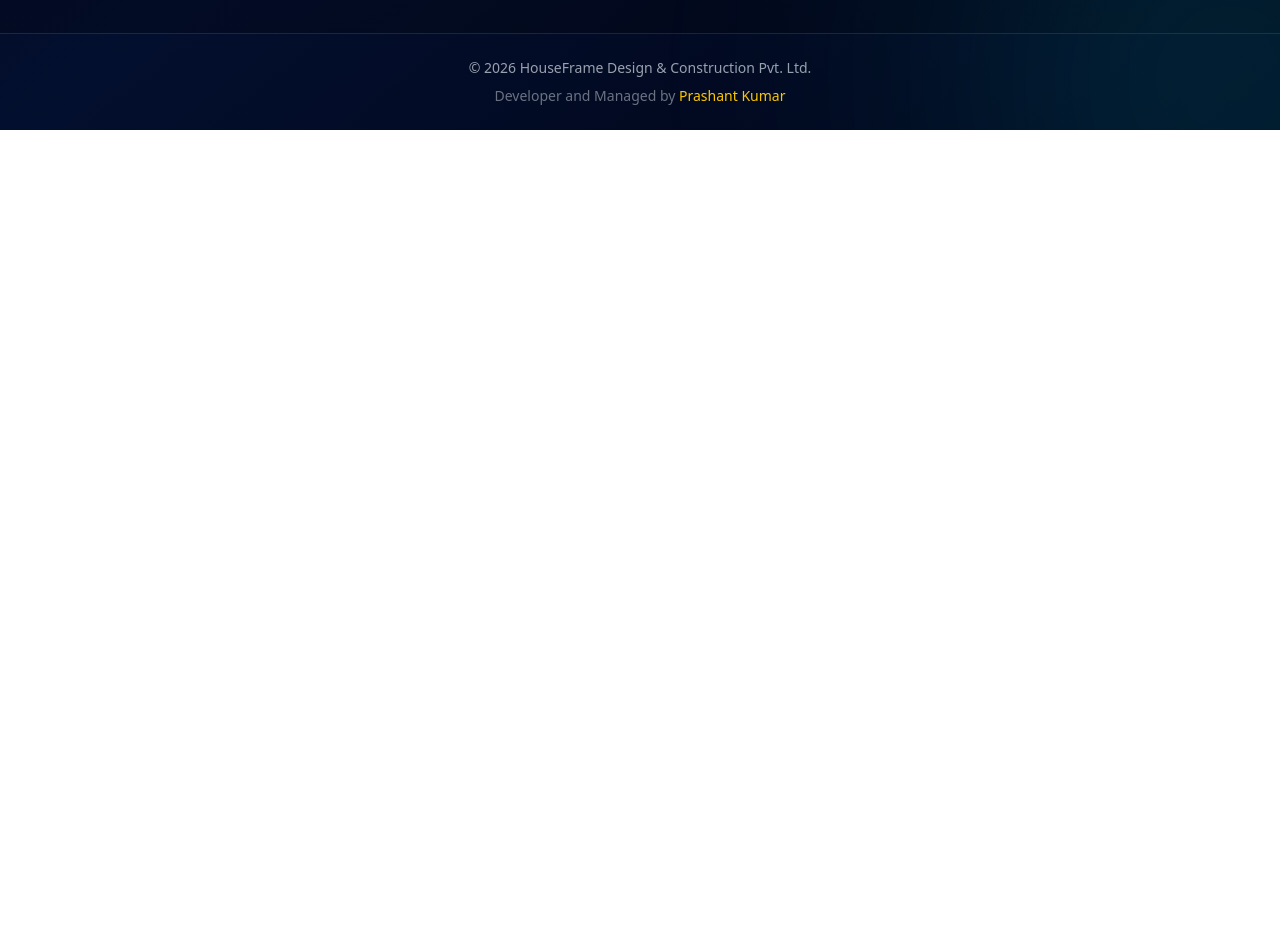
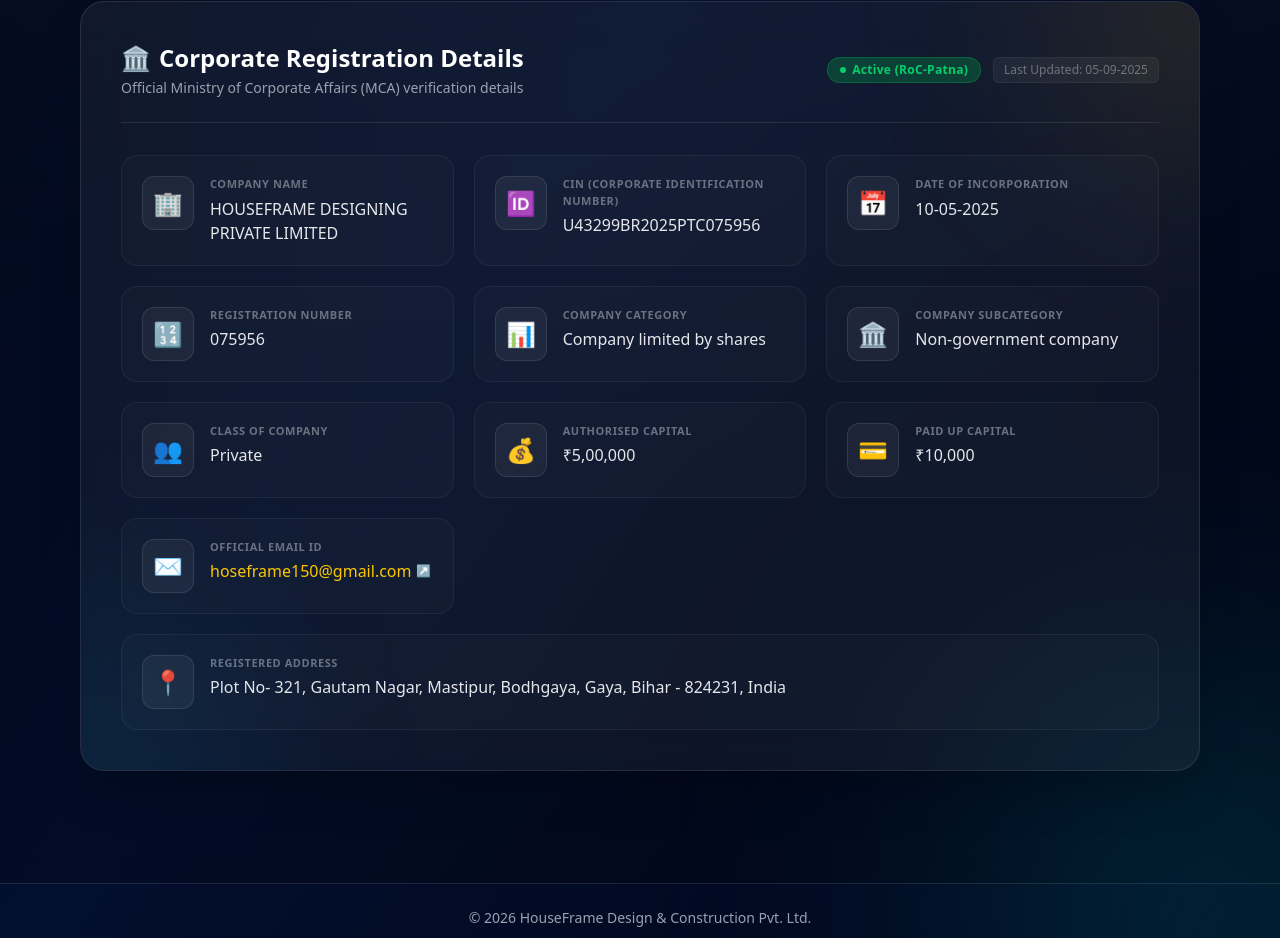
Before and after one commit to prashantcoder123/Houseframe, a React (Vite) app in the folder frontend/: page /contact in a window 1280 px wide. Shown: the part 920-1858 px from the top of the page. Before the commit the page ends 1050 px from the top, so only its background shows below. Built offline with nearby package versions, Linux system fonts and the light colour scheme.

Commit message:
add details

```diff
--- a/frontend/src/pages/Contact.jsx
+++ b/frontend/src/pages/Contact.jsx
@@ -1,4 +1,18 @@
 import { motion } from "framer-motion";
+
+const corporateDetails = [
+  { label: "Company Name", value: "HOUSEFRAME DESIGNING PRIVATE LIMITED", icon: "🏢" },
+  { label: "CIN (Corporate Identification Number)", value: "U43299BR2025PTC075956", icon: "🆔" },
+  { label: "Date of Incorporation", value: "10-05-2025", icon: "📅" },
+  { label: "Registration Number", value: "075956", icon: "🔢" },
+  { label: "Company Category", value: "Company limited by shares", icon: "📊" },
+  { label: "Company SubCategory", value: "Non-government company", icon: "🏛️" },
+  { label: "Class of Company", value: "Private", icon: "👥" },
+  { label: "Authorised Capital", value: "₹5,00,000", icon: "💰" },
+  { label: "Paid up Capital", value: "₹10,000", icon: "💳" },
+  { label: "Official Email ID", value: "hoseframe150@gmail.com", icon: "✉️", link: "mailto:hoseframe150@gmail.com" },
+  { label: "Registered Address", value: "Plot No- 321, Gautam Nagar, Mastipur, Bodhgaya, Gaya, Bihar - 824231, India", icon: "📍", colSpan: true },
+];
 
 export default function Contact() {
   return (
@@ -65,6 +79,79 @@ export default function Contact() {
         </motion.div>
 
       </div>
+
+      {/* CORPORATE REGISTRATION DETAILS */}
+      <motion.div
+        initial={{ opacity: 0, y: 40 }}
+        whileInView={{ opacity: 1, y: 0 }}
+        transition={{ duration: 0.8, delay: 0.2 }}
+        viewport={{ once: true }}
+        className="max-w-6xl mx-auto mt-20"
+      >
+        <div className="bg-white/5 backdrop-blur-xl border border-white/10 rounded-3xl p-6 md:p-10 shadow-2xl relative overflow-hidden">
+          {/* Subtle Glow */}
+          <div className="absolute -top-40 -right-40 w-80 h-80 bg-yellow-500/10 rounded-full blur-[100px] pointer-events-none" />
+          <div className="absolute -bottom-40 -left-40 w-80 h-80 bg-cyan-500/10 rounded-full blur-[100px] pointer-events-none" />
+
+          {/* Header */}
+          <div className="flex flex-col sm:flex-row sm:items-center justify-between border-b border-white/10 pb-6 mb-8 gap-4">
+            <div>
+              <h2 className="text-xl md:text-2xl font-bold flex items-center gap-2 text-white">
+                <span className="text-yellow-400">🏛️</span> Corporate Registration Details
+              </h2>
+              <p className="text-gray-400 text-xs md:text-sm mt-1">
+                Official Ministry of Corporate Affairs (MCA) verification details
+              </p>
+            </div>
+            <div className="flex flex-wrap items-center gap-3">
+              <span className="px-3 py-1 text-xs rounded-full bg-green-500/25 text-green-400 border border-green-500/30 font-semibold tracking-wide flex items-center gap-1.5 animate-pulse">
+                <span className="w-1.5 h-1.5 bg-green-400 rounded-full"></span>
+                Active (RoC-Patna)
+              </span>
+              <span className="text-[10px] md:text-xs text-gray-500 bg-white/5 px-2.5 py-1 rounded-md border border-white/5">
+                Last Updated: 05-09-2025
+              </span>
+            </div>
+          </div>
+
+          {/* Grid Layout */}
+          <div className="grid grid-cols-1 md:grid-cols-2 lg:grid-cols-3 gap-5">
+            {corporateDetails.map((detail, idx) => (
+              <motion.div
+                key={idx}
+                whileHover={{ y: -3, backgroundColor: "rgba(255, 255, 255, 0.05)" }}
+                className={`bg-white/[0.02] border border-white/5 rounded-2xl p-5 transition-all duration-300 ${
+                  detail.colSpan ? "md:col-span-2 lg:col-span-3" : ""
+                }`}
+              >
+                <div className="flex items-start gap-4">
+                  <div className="text-2xl p-2.5 rounded-xl bg-white/5 text-yellow-400 border border-white/10 flex-shrink-0">
+                    {detail.icon}
+                  </div>
+                  <div className="space-y-1 min-w-0">
+                    <span className="text-[11px] font-semibold tracking-wider text-gray-500 uppercase block">
+                      {detail.label}
+                    </span>
+                    {detail.link ? (
+                      <a
+                        href={detail.link}
+                        className="text-yellow-400 hover:text-yellow-300 font-medium text-sm md:text-base break-words transition-colors flex items-center gap-1"
+                      >
+                        {detail.value}
+                        <span className="text-xs">↗</span>
+                      </a>
+                    ) : (
+                      <span className="text-gray-200 font-medium text-sm md:text-base break-words block">
+                        {detail.value}
+                      </span>
+                    )}
+                  </div>
+                </div>
+              </motion.div>
+            ))}
+          </div>
+        </div>
+      </motion.div>
     </section>
   );
 }
```
